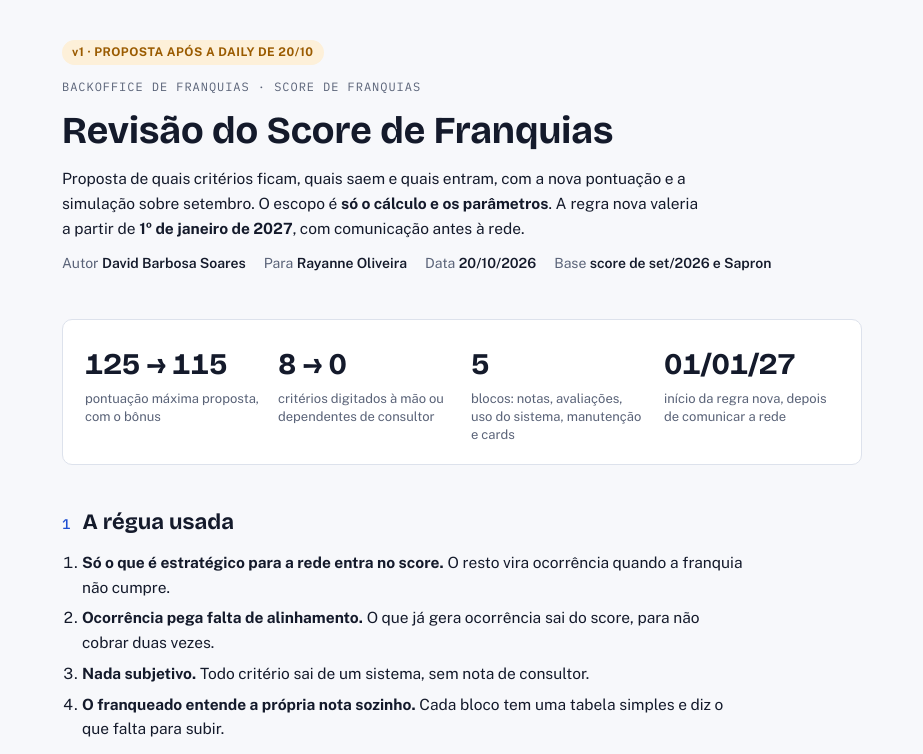
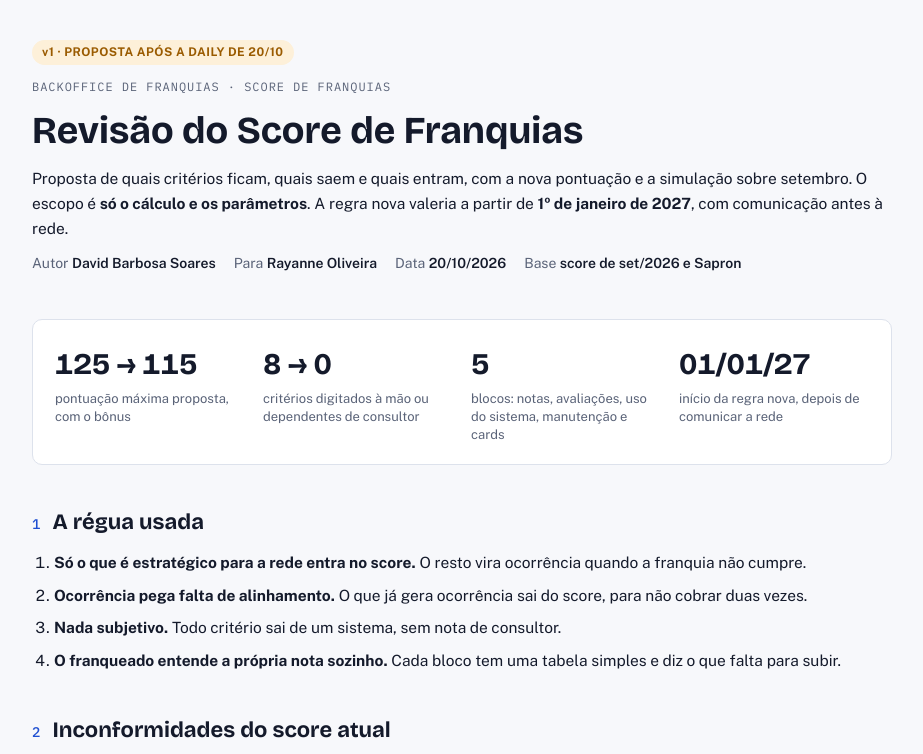
Before and after one commit to david-soares-szn/revisao-score-franquias, a plain HTML site: page index.html in a window 1280 px wide. Shown: the top 754 px of the page, without its empty margins (178-1101 px from the left). Drawn offline with nearby package versions, Linux system fonts and the light colour scheme.

Commit message:
style: alinha textos e caixas na mesma coluna

```diff
--- a/index.html
+++ b/index.html
@@ -44,7 +44,7 @@
   --risk: #ff8a80; --risk-bg: #3a1b19; color-scheme: dark; }
 
 body { background: var(--bg); color: var(--fg); font-family: var(--f-body); font-size: 15.5px; line-height: 1.6; }
-.wrap { max-width: 800px; margin: 0 auto; padding-block: 40px 72px;
+.wrap { max-width: 860px; margin: 0 auto; padding-block: 40px 72px;
   padding-left: max(16px, env(safe-area-inset-left, 0px)); padding-right: max(16px, env(safe-area-inset-right, 0px));
   display: flex; flex-direction: column; gap: 44px; }
 h1, h2, h3 { font-family: var(--f-display); text-wrap: balance; line-height: 1.2; margin: 0; }
@@ -52,9 +52,9 @@ h1 { font-size: clamp(28px, 5vw, 38px); }
 h2 { font-size: 22px; display: flex; gap: 12px; align-items: baseline; }
 h2 .n { font-family: var(--f-mono); font-size: 14px; color: var(--accent); font-weight: 500; }
 h3 { font-size: 17px; }
-p { margin: 0; max-width: 68ch; }
+p { margin: 0; }
 section { display: flex; flex-direction: column; gap: 14px; }
-ul, ol { margin: 0; padding-left: 20px; display: flex; flex-direction: column; gap: 6px; max-width: 70ch; }
+ul, ol { margin: 0; padding-left: 22px; display: flex; flex-direction: column; gap: 8px; }
 .eyebrow { font-family: var(--f-mono); font-size: 12px; letter-spacing: .08em; text-transform: uppercase; color: var(--muted); }
 .meta { display: flex; flex-wrap: wrap; gap: 6px 18px; color: var(--muted); font-size: 14px; }
 .meta b { color: var(--fg); font-weight: 600; }
```
